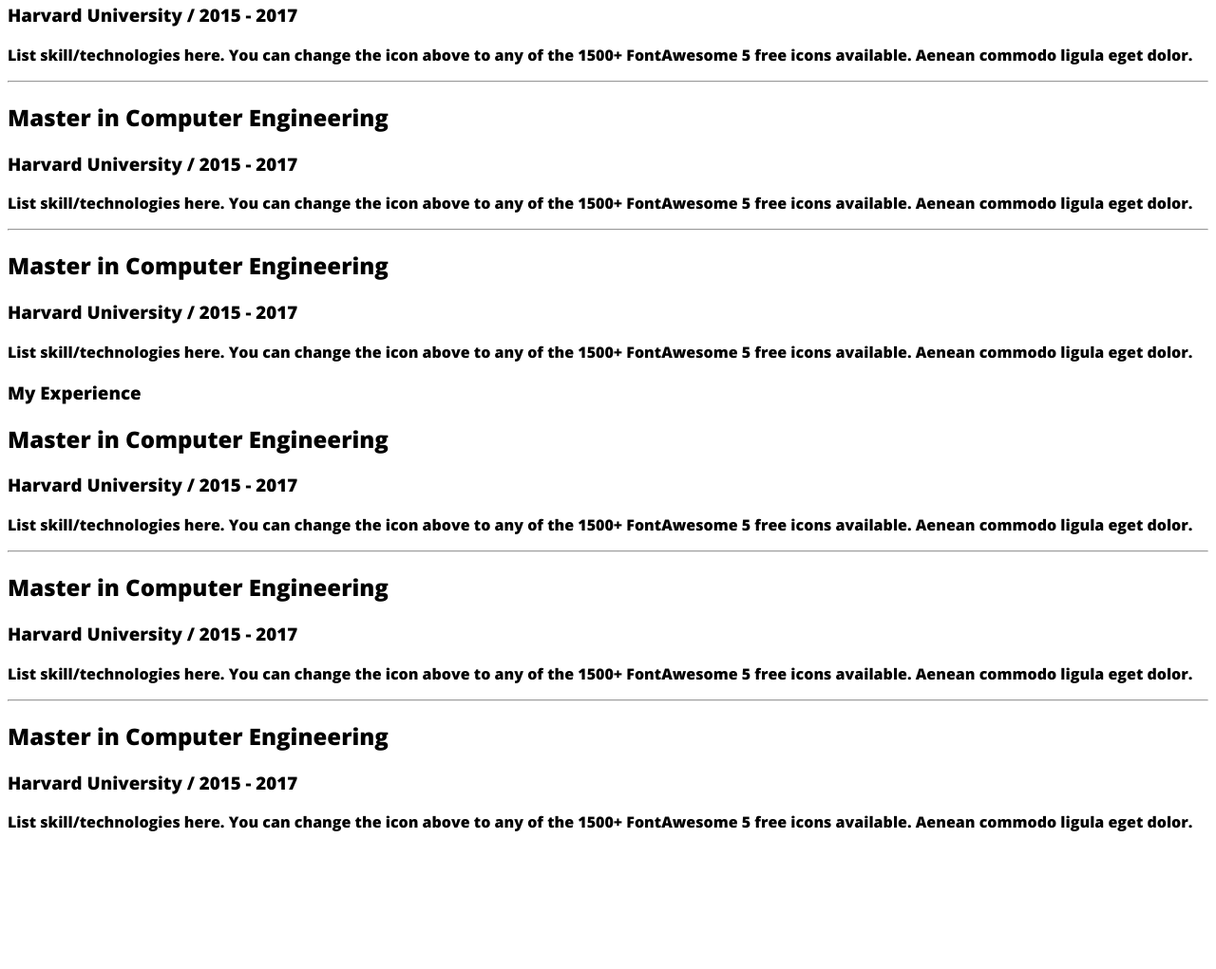
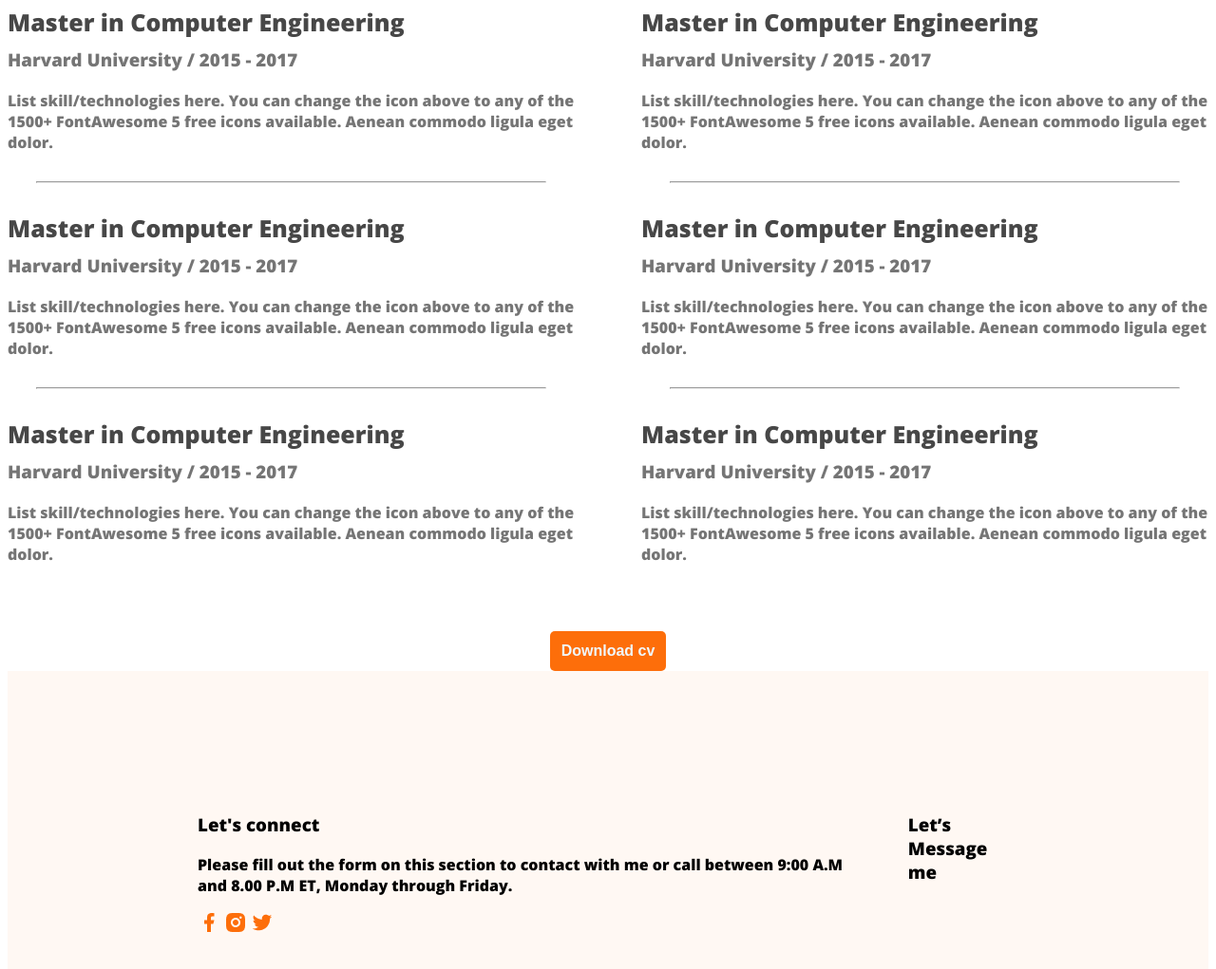
Before and after one commit to NafizFuad9/Developer-portfolio-, a plain HTML site: page index.html in a window 1280 px wide. Shown: the part 2438-3459 px from the top of the page at 95% size. Before the commit the page ends 3331 px from the top, so only its background shows below. Drawn offline with nearby package versions, Linux system fonts and the light colour scheme.

Commit message:
added footer

```diff
--- a/Styles/portfolio.css
+++ b/Styles/portfolio.css
@@ -167,3 +167,37 @@ box-shadow: 0px 6px 50px 0px rgba(0, 0, 0, 0.06);
 .skillDescription{
   color: #757575;
 }
+/* resume style section */
+.resumeColumnTitle{
+    color: #474747;
+
+font-size: 30px;
+font-weight: 700;
+}
+.resumeContainer{display: flex;
+gap: 70px;}
+.resumeItemInstitute,.itemDescripion{
+    color: #757575;
+    margin-bottom: 20px;
+    margin-top: 0px;
+
+}
+.resumeItemTitle{
+
+color: #474747;
+font-size: 25px;
+font-weight: 700;
+margin-bottom: 10px;
+
+
+}
+.resumeContainer hr{margin: 30px;}
+.downloadcv{text-align: center ;
+margin-top: 50px;}
+
+/* footer style part */
+
+footer{background-color: #FFF8F3;
+display: flex;
+padding: 130px 200px;
+gap: 50px;}
--- a/index.html
+++ b/index.html
@@ -124,17 +124,7 @@
                             <h3 class="resumeItemInstitute">Harvard University / 2015 - 2017</h3>
                             <p class="itemDescripion">List skill/technologies here. You can change the icon above
                                 to any of the 1500+ FontAwesome 5 free icons available. Aenean commodo ligula eget dolor.</p>
-                      </div>
-
-
-
-
-
-
-
-
-
-                        </div>
+                      </div></div>
 
 
 
@@ -143,7 +133,7 @@
 
                             <h3 class="resumeColumnTitle">My Experience</h3>
                             <div class="resumeItem">
-                                <h2 class="resumeItemTitle">Master in Computer Engineering</h2>
+                                <h2 class="resumeItemTitle">Master in Computer Engineering</zh2>
                             <h3 class="resumeItemInstitute">Harvard University / 2015 - 2017</h3>
                             <p class="itemDescripion">List skill/technologies here. You can change the icon above
                                 to any of the 1500+ FontAwesome 5 free icons available. Aenean commodo ligula eget dolor.</p>
@@ -163,9 +153,11 @@
                             <h3 class="resumeItemInstitute">Harvard University / 2015 - 2017</h3>
                             <p class="itemDescripion">List skill/technologies here. You can change the icon above
                                 to any of the 1500+ FontAwesome 5 free icons available. Aenean commodo ligula eget dolor.</p>
-                      </div>
+                      </div></div>
                         </div>
-                    </div>
+
+                        <div class="downloadcv"><button class="button">Download cv</button></div>
+
 
 
               </section>
@@ -176,6 +168,52 @@
 
     </body>
     <footer>
+        <div class="footerItem">
+                 <h3 class="footsectionTitle">Let's connect</h3>
+                 <p class="footSectionDescription">Please fill out the form on this section to contact with me or call between 9:00 A.M and 8.00 P.M ET, Monday through Friday.</p>
+                 <div class="socialLinks">
+                     <a href=""><img src="images/icons/facebook.png" alt=""></a>
+                     <a href=""><img src="images/icons/insta.png" alt=""></a>
+                     <a href=""><img src="images/icons/twitter.png" alt=""></a>
+
+
+
+
+                 </div>
+ </div>
+
+
+
+
+
+
+
+
+
+
+        <div class="footerItem">
+        <h3 class="footsectionTitle">Let’s Message me</h3>
+    </div>
+
+
+
+
+
+
+
+
+
+
+
+
+
+
+
+
+
+
+
+
 
 
     </footer>
```
